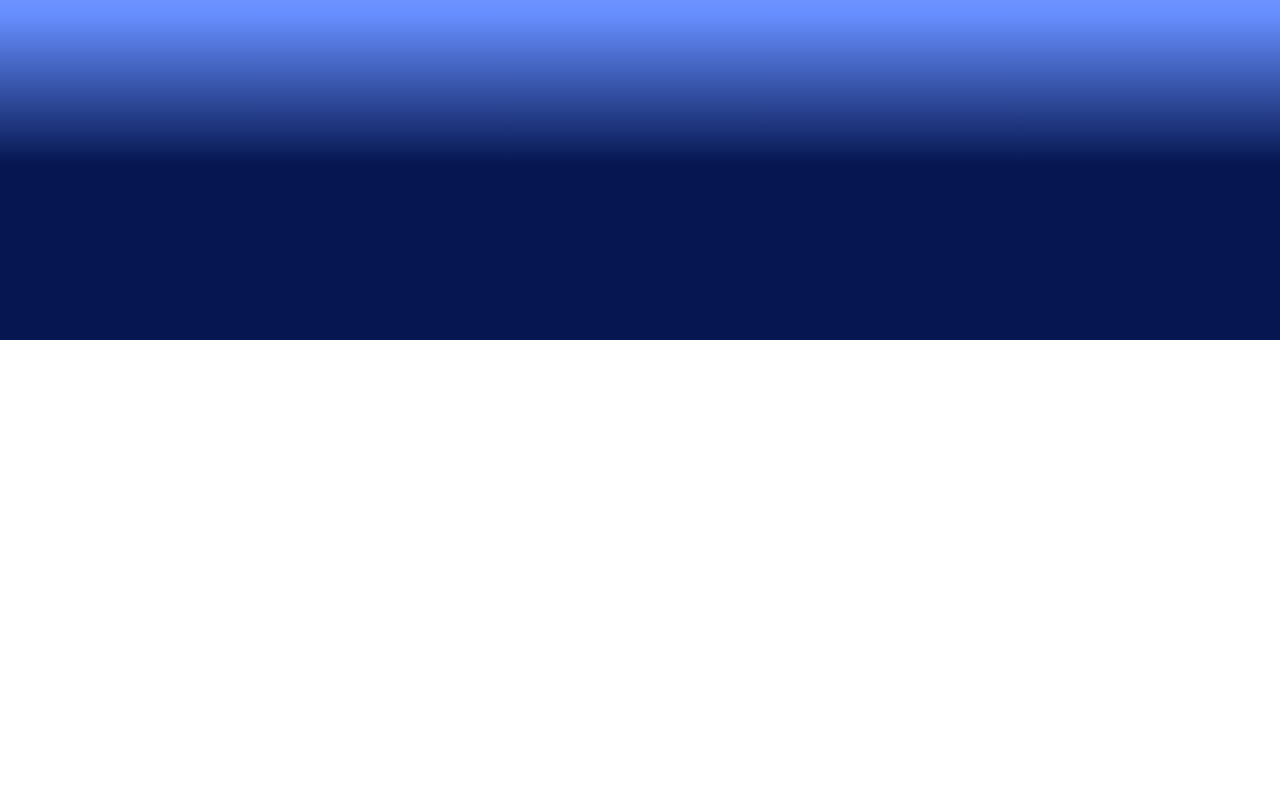
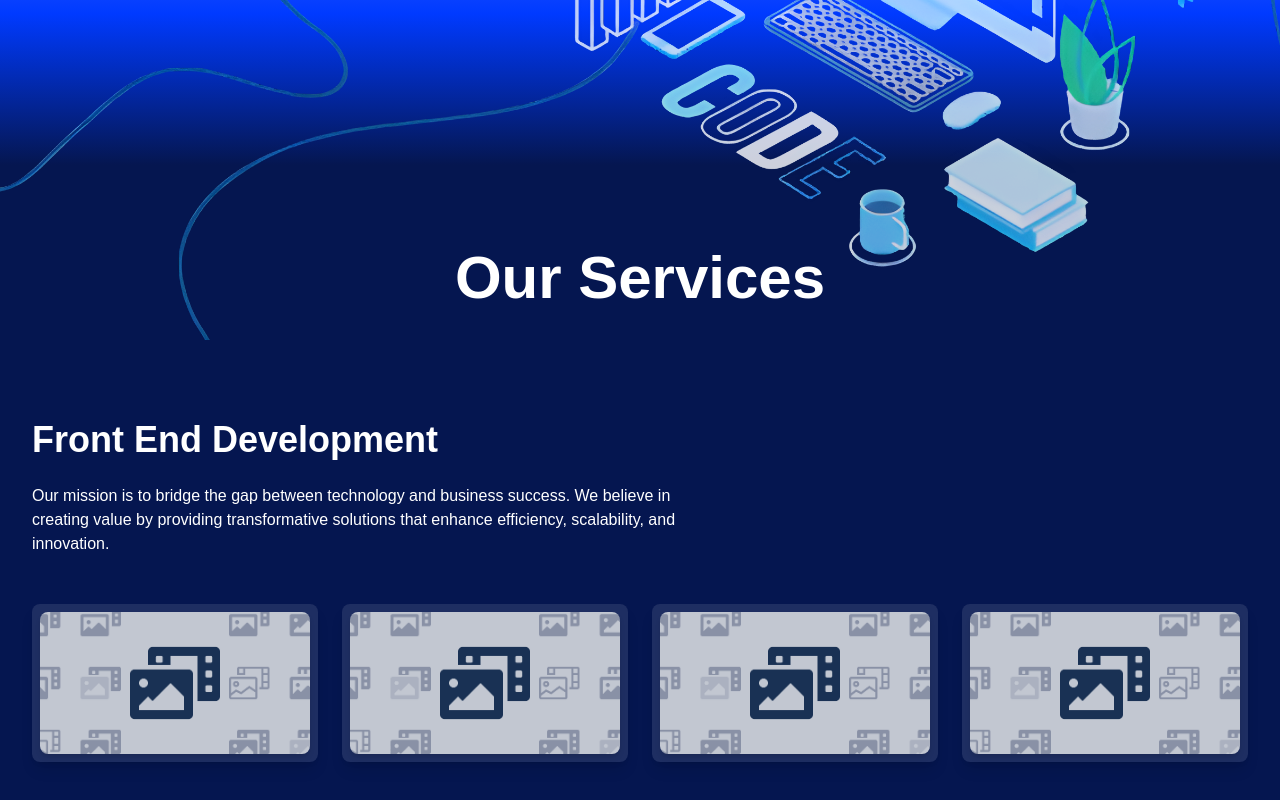
Before and after one commit to CHRIST-Consulting/TechTank-Portfolio-Website, a React (Vite) app: page /services in a window 1280 px wide. Shown: the part 460-1260 px from the top of the page. Before the commit the page ends 800 px from the top, so only its background shows below. Built offline with nearby package versions, Linux system fonts and the light colour scheme.

Commit message:
Add Services page and Service component with layout and styling updates

```diff
--- /dev/null
+++ b/src/components/Services/Service.jsx
@@ -0,0 +1,19 @@
+import React from 'react'
+
+export default function Service({ bgColor, textColor, title, description }) {
+    return (
+        <div className={`p-8 my-4 ${bgColor}`}>
+            <h2 class={`text-4xl font-bold ${textColor} mb-6`}>{title}</h2>
+            <p className={`${textColor} mb-12 max-w-2xl`}>{description}</p>
+            <div className="grid grid-cols-1 md:grid-cols-4 gap-6">
+                {
+                    Array(4).fill().map(() => (
+                        <div className="bg-white/10 p-2 rounded-lg shadow-lg hover:shadow-xl transition-shadow">
+                            <img src="/images/services/placeholder.png" alt="Backend Service" className="w-full rounded-lg shadow-md" />
+                        </div>
+                    ))
+                }
+            </div>
+        </div>
+    )
+}
--- a/src/pages/Home.jsx
+++ b/src/pages/Home.jsx
@@ -5,7 +5,7 @@ import AboutUs from "@/components/Home/AboutUs";
 export default function Home() {
   return (
     <main>
-      <div className="bg-gradient-to-b from-[#FFFFFF] via-[#003AFF] via-[59.22%] to-[#051650] to-[78.1%] relative">
+      <div className="bg-gradient-to-b from-[#ffffff] via-[#003AFF] via-[59.22%] to-[#051650] to-[78.1%] relative">
         <div className="relative z-10">
           <Hero />
         </div>
--- a/src/pages/Services.jsx
+++ b/src/pages/Services.jsx
@@ -1,13 +1,63 @@
+import Service from '@/components/Services/Service'
 import React from 'react'
 
+const services = [
+    {
+        title: "Front End Development",
+        description: "Our mission is to bridge the gap between technology and business success. We believe in creating value by providing transformative solutions that enhance efficiency, scalability, and innovation."
+    },
+    {
+        title: "Back End Development",
+        description: "Our mission is to bridge the gap between technology and business success. We believe in creating value by providing transformative solutions that enhance efficiency, scalability, and innovation."
+    },
+    {
+        title: "Full Stack Development",
+        description: "Our mission is to bridge the gap between technology and business success. We believe in creating value by providing transformative solutions that enhance efficiency, scalability, and innovation."
+    },
+    {
+        title: "Chatbots",
+        description: "Our mission is to bridge the gap between technology and business success. We believe in creating value by providing transformative solutions that enhance efficiency, scalability, and innovation."
+    },
+    {
+        title: "Technical Training",
+        description: "Our mission is to bridge the gap between technology and business success. We believe in creating value by providing transformative solutions that enhance efficiency, scalability, and innovation."
+    }
+]
+
 export default function Services() {
+    const backgroundColors = [{
+        bgColor: "bg-[#D9D9D9]",
+        textColor: "text-[#051650]"
+    }, {
+        bgColor: "bg-[#051650]",
+        textColor: "text-white"
+    }]
+
+    let count = 0
+
     return (
         <main>
-            <div className="bg-gradient-to-b from-[#FFFFFF] via-[#678FFF] via-45% via-[#003AFF] via-[59.22%] to-[#051650] to-[78.1%] relative">
+            <div className="bg-gradient-to-b from-[#FFFFFF] via-[#003AFF] via-[59.22%] to-[#051650] to-[78.1%] relative mb-4">
                 <div className="relative z-10">
-                    <p className='h-[100vh]'>Services</p>
+                    <img src="/images/services/hero_image.png" alt="Hero Background" className="absolute inset-0 w-full h-full object-cover object-center opacity-80" />
+
+                    <div className="relative container mx-auto px-6 flex flex-col items-center justify-end min-h-screen">
+                        <h1 className="text-6xl font-bold text-white mb-8 text-center mt-auto">
+                            Our Services
+                        </h1>
+                    </div>
                 </div>
             </div>
+
+            <div class="mx-auto my-8 flex flex-col gap-6">
+                {
+                    services.map((service) => {
+                        count++
+                        return <Service key={service.title} bgColor={backgroundColors[count % 2].bgColor} textColor={backgroundColors[count % 2].textColor} title={service.title} description={service.description} />
+                    })
+                }
+            </div>
+
         </main>
     )
 }
```
Also changed, not shown: public/images/services/hero_image.png (added), public/images/services/placeholder.png (added).
